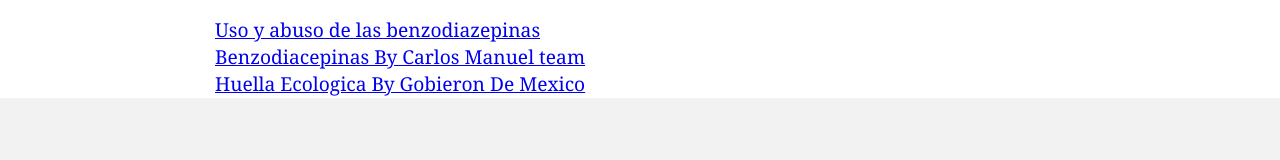
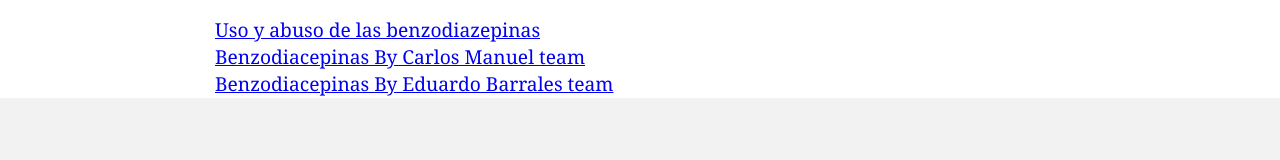
Before and after one commit to withoutacrown69/VidaSaludable_FC_6BP, a plain HTML site: page Desarrollo.html in a window 1280 px wide. Shown: the part 3675-3835 px from the top of the page. Drawn offline with nearby package versions, Linux system fonts and the light colour scheme.

Commit message:
Add files via upload
Signed-off-by: withoutacrown69 <135971353+withoutacrown69@users.noreply.github.com>

```diff
--- a/Desarrollo.html
+++ b/Desarrollo.html
@@ -119,7 +119,7 @@ Las benzodiazepinas se usan también ampliamente entre usuarios de las anfetamin
 <a href="https://yaret.000webhostapp.com/">Benzodiacepinas By Carlos Manuel team
 </a>
 <br>
-<a href="https://www.gob.mx/semarnat/articulos/que-es-la-huella-ecologica?idiom=es">Huella Ecologica By Gobieron De Mexico</a>
+<a href="https://benzodiacepinas.000webhostapp.com/">Benzodiacepinas By Eduardo Barrales team</a>
 
 </main>
 
```
